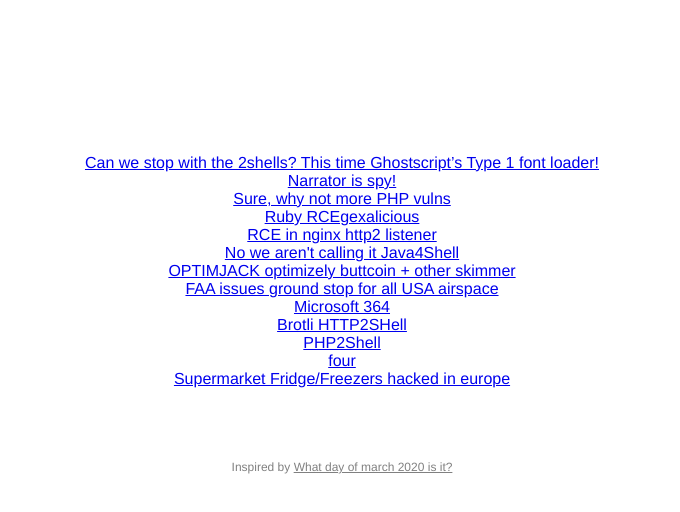
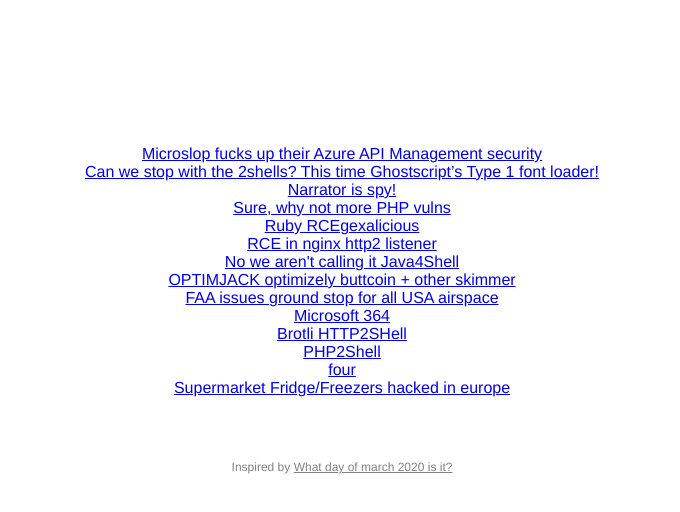
Before and after one commit to kyhwana/Whatdayofblackoctober2026, a plain HTML site: page index.html in a window 1280 px wide. Shown: the part 284-796 px from the top of the page, without its empty margins (298-978 px from the left). Drawn offline with nearby package versions, Linux system fonts and the light colour scheme.

Commit message:
Update index.html
add microslop Azure API Management issue

```diff
--- a/index.html
+++ b/index.html
@@ -31,6 +31,7 @@
             <tr style="height: 50%;">
                 <td class="main-text">Today is the <br><b> <span id="number"></span> of <a href="https://en.wikipedia.org/wiki/Black_October_(information_security)">Black October 2026</a></b>.</td>
                 <tr style="height: 40%;"><td class="incidents">
+                    <a href="https://www.theregister.com/security/2026/11/23/norway-links-energy-firm-cyberattacks-to-critical-azure-api-management-flaw/5311598">Microslop fucks up their Azure API Management security</a><br>
                     <a href="https://pwn.ai/upload2shell">Can we stop with the 2shells? This time Ghostscript’s Type 1 font loader!</a><br>
 <a href="https://github.com/MSNightmare/FastUnlock">Narrator is spy!</a><br>
 <a href="https://thehackernews.com/2026/11/php-fixes-7-critical-flaws-including.html">Sure, why not more PHP vulns</a><br>
```
